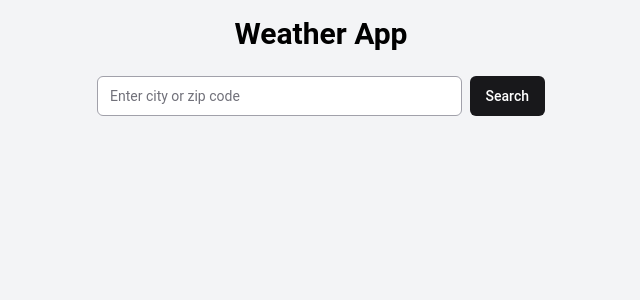
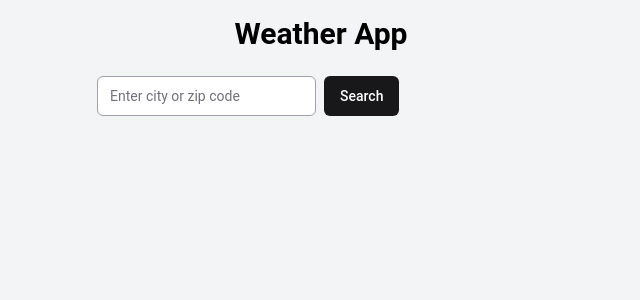
Before and after one commit to RouSage/weather-app-svelte, a SvelteKit app: page / in a window 1280 px wide. Shown: the top 300 px of the page, without its empty margins (319-959 px from the left). Built offline with nearby package versions, Linux system fonts and the light colour scheme.

Commit message:
feat: add simple action

```diff
--- a/src/lib/components/Input.svelte
+++ b/src/lib/components/Input.svelte
@@ -1,5 +1,6 @@
 <script lang="ts">
-    export let value: string = '';
+    export let value: string;
+    export let name: string;
     export let placeholder: string;
     export let disabled: boolean = false;
 </script>
@@ -9,5 +10,6 @@
     placeholder="{placeholder}"
     type="text"
     disabled="{disabled}"
+    name="{name}"
     bind:value="{value}"
 />
--- /dev/null
+++ b/src/routes/+page.server.ts
@@ -0,0 +1,14 @@
+import { fail, type Actions } from '@sveltejs/kit';
+
+export const actions = {
+    default: async ({ request }) => {
+        const formData = await request.formData();
+
+        const location = formData.get('loc');
+        if (!location) {
+            return fail(400, { loc: location, error: 'Location is required' });
+        }
+
+        console.log('LOCATION:', location);
+    },
+} satisfies Actions;
--- a/src/routes/+page.svelte
+++ b/src/routes/+page.svelte
@@ -1,14 +1,24 @@
 <script lang="ts">
     import Button from '$lib/components/Button.svelte';
     import Input from '$lib/components/Input.svelte';
+    import type { ActionData } from './$types';
 
-    let value: string = '';
+    export let form: ActionData;
 </script>
 
 <div class="mx-auto w-full max-w-md space-y-6">
     <h1 class="text-center text-3xl font-bold">Weather App</h1>
-    <form class="flex items-center gap-2">
-        <Input placeholder="Enter city or zip code" bind:value="{value}" />
-        <Button text="Search" />
+    <form class="flex items-start gap-2" method="POST">
+        <div class="flex flex-col gap-1">
+            <Input
+                name="loc"
+                value="{form?.loc || ''}"
+                placeholder="Enter city or zip code"
+            />
+            {#if form?.error}
+                <p class="text-xs text-red-600">{form.error}</p>
+            {/if}
+        </div>
+        <Button text="Search" type="submit" />
     </form>
 </div>
```
